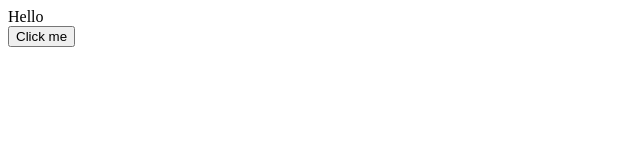
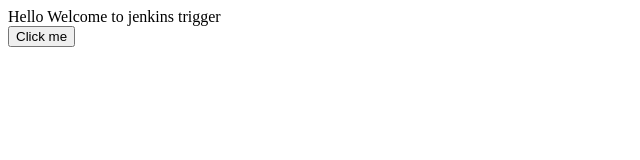
Before and after one commit to subhajeetcool/web-static, a plain HTML site: page index.html in a window 1280 px wide. Shown: the whole page, without its empty margins (0-640 px from the left). Drawn offline with Linux system fonts and the light colour scheme.

Commit message:
Update index.html

```diff
--- a/index.html
+++ b/index.html
@@ -7,7 +7,7 @@
 </head>
 <body>
     <div>
-        Hello
+        Hello Welcome to jenkins trigger
     </div>
     <button>Click me</button>
 </body>
```
